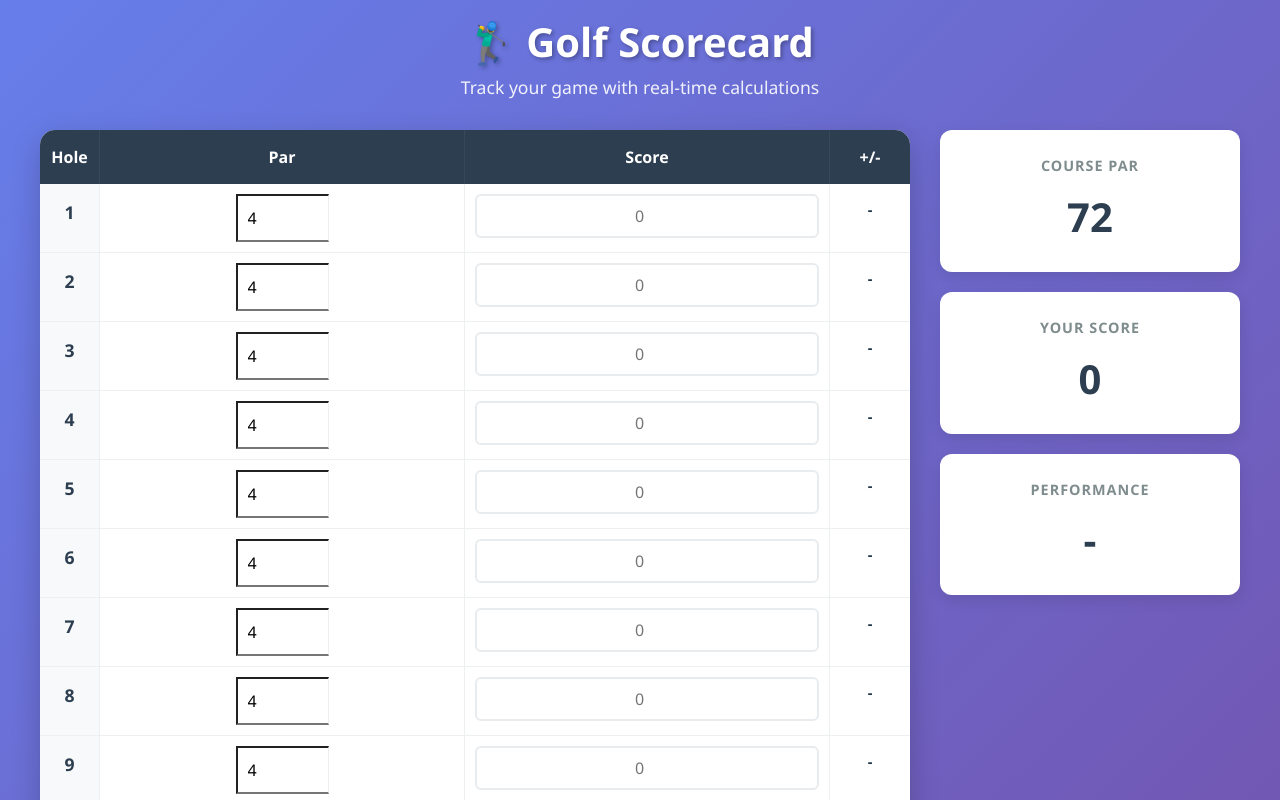
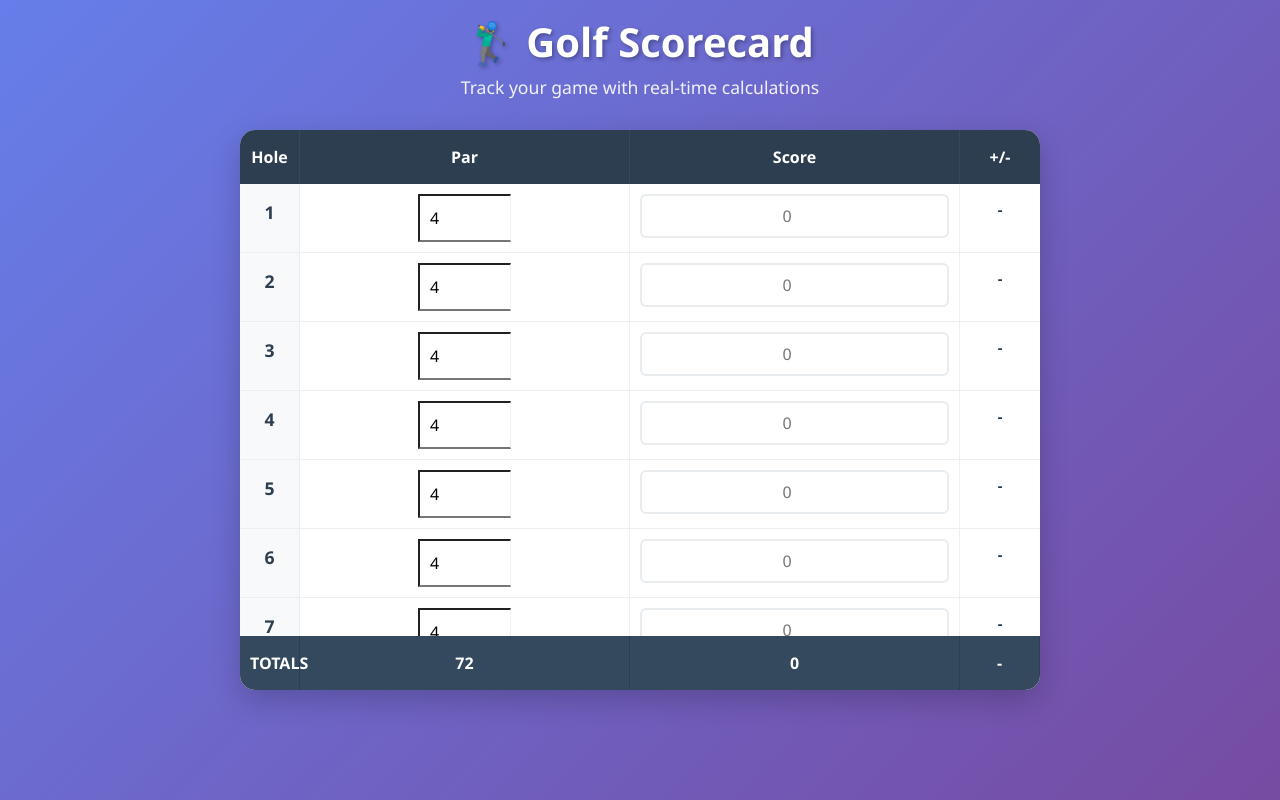
Before and after one commit to DavidVogelxyz/golf-scorecard, a React (Vite) app: page / in a window 1280 px wide. Shown: the top 800 px of the page. Built offline with nearby package versions, Linux system fonts and the light colour scheme.

Commit message:
FEATURE: implemented "sticky headers and totals" design

```diff
--- a/src/App.css
+++ b/src/App.css
@@ -29,13 +29,9 @@
   opacity: 0.9;
 }
 
-.scorecard-container {
-  max-width: 1200px;
+.scorecard-wrapper {
+  max-width: 800px;
   margin: 0 auto;
-  display: grid;
-  grid-template-columns: 1fr 300px;
-  gap: 30px;
-  align-items: start;
 }
 
 .scorecard {
@@ -43,6 +39,10 @@
   border-radius: 15px;
   box-shadow: 0 10px 30px rgba(0, 0, 0, 0.2);
   overflow: hidden;
+  display: flex;
+  flex-direction: column;
+  height: 70vh;
+  min-height: 500px;
 }
 
 .scorecard-header {
@@ -52,6 +52,9 @@
   color: white;
   font-weight: bold;
   text-align: center;
+  position: sticky;
+  top: 0;
+  z-index: 10;
 }
 
 .header-cell {
@@ -61,6 +64,30 @@
 
 .header-cell:last-child {
   border-right: none;
+}
+
+.holes-container {
+  flex: 1;
+  overflow-y: auto;
+  scrollbar-width: thin;
+  scrollbar-color: #bdc3c7 #ecf0f1;
+}
+
+.holes-container::-webkit-scrollbar {
+  width: 8px;
+}
+
+.holes-container::-webkit-scrollbar-track {
+  background: #ecf0f1;
+}
+
+.holes-container::-webkit-scrollbar-thumb {
+  background: #bdc3c7;
+  border-radius: 4px;
+}
+
+.holes-container::-webkit-scrollbar-thumb:hover {
+  background: #95a5a6;
 }
 
 .hole-row {
@@ -135,6 +162,9 @@
   color: white;
   font-weight: bold;
   text-align: center;
+  position: sticky;
+  bottom: 0;
+  z-index: 10;
 }
 
 .total-label {
@@ -159,60 +189,19 @@
   color: #f39c12;
 }
 
-.stats-panel {
-  display: flex;
-  flex-direction: column;
-  gap: 20px;
-}
-
-.stat-card {
-  background: white;
-  border-radius: 12px;
-  padding: 25px;
-  text-align: center;
-  box-shadow: 0 5px 15px rgba(0, 0, 0, 0.1);
-  transition: transform 0.2s ease;
-}
-
-.stat-card:hover {
-  transform: translateY(-2px);
-}
-
-.stat-card h3 {
-  color: #7f8c8d;
-  font-size: 0.9rem;
-  text-transform: uppercase;
-  letter-spacing: 1px;
-  margin-bottom: 10px;
-}
-
-.stat-value {
-  font-size: 2.5rem;
-  font-weight: bold;
-  color: #2c3e50;
-}
-
-.stat-value.over-par {
-  color: #e74c3c;
-}
-
-.stat-value.under-par {
-  color: #27ae60;
-}
-
-.stat-value.even {
-  color: #f39c12;
-}
-
 /* Responsive Design */
 @media (max-width: 768px) {
-  .scorecard-container {
-    grid-template-columns: 1fr;
-    gap: 20px;
+  .app {
+    padding: 10px;
   }
 
   .app-header h1 {
     font-size: 2rem;
+  }
+
+  .scorecard {
+    height: 80vh;
+    min-height: 600px;
   }
 
   .scorecard-header,
@@ -228,19 +217,16 @@
   .score-input input {
     font-size: 0.9rem;
   }
-
-  .stat-card {
-    padding: 20px;
-  }
-
-  .stat-value {
-    font-size: 2rem;
-  }
 }
 
 @media (max-width: 480px) {
   .app {
-    padding: 10px;
+    padding: 5px;
+  }
+
+  .scorecard {
+    height: 85vh;
+    border-radius: 10px;
   }
 
   .scorecard-header,
@@ -261,4 +247,9 @@
     padding: 10px 5px;
     font-size: 0.8rem;
   }
+
+  .score-input input {
+    padding: 6px;
+    font-size: 0.8rem;
+  }
 }
--- a/src/App.tsx
+++ b/src/App.tsx
@@ -57,7 +57,7 @@ function App() {
         <p>Track your game with real-time calculations</p>
       </header>
 
-      <div className="scorecard-container">
+      <div className="scorecard-wrapper">
         <div className="scorecard">
           <div className="scorecard-header">
             <div className="header-cell">Hole</div>
@@ -66,6 +66,7 @@ function App() {
             <div className="header-cell">+/-</div>
           </div>
 
+          <div className="holes-container">
             {holes.map(hole => (
               <div key={hole.number} className="hole-row">
                 <div className="hole-number">{hole.number}</div>
@@ -94,29 +95,13 @@ function App() {
                 </div>
               </div>
             ))}
+          </div>
 
           <div className="totals-row">
             <div className="total-label">TOTALS</div>
             <div className="total-par">{getTotalPar()}</div>
             <div className="total-score">{getTotalPlayerScore()}</div>
-            <div className={`total-difference ${getTotalPlayerScore() > 0 ? (getTotalPlayerScore() > getTotalPar() ? 'over-par' : getTotalPlayerScore() < getTotalPar() ? 'under-par' : 'even') : ''}`}>
-              {getTotalDifference()}
-            </div>
-          </div>
-        </div>
-
-        <div className="stats-panel">
-          <div className="stat-card">
-            <h3>Course Par</h3>
-            <div className="stat-value">{getTotalPar()}</div>
-          </div>
-          <div className="stat-card">
-            <h3>Your Score</h3>
-            <div className="stat-value">{getTotalPlayerScore()}</div>
-          </div>
-          <div className="stat-card">
-            <h3>Performance</h3>
-            <div className={`stat-value ${(() => {
+            <div className={`total-difference ${(() => {
               const playedHoles = holes.filter(hole => hole.playerScore > 0);
               if (playedHoles.length === 0) return '';
               const totalPar = playedHoles.reduce((sum, hole) => sum + hole.par, 0);
```
Lines whose indentation alone changed are shown as unchanged.
